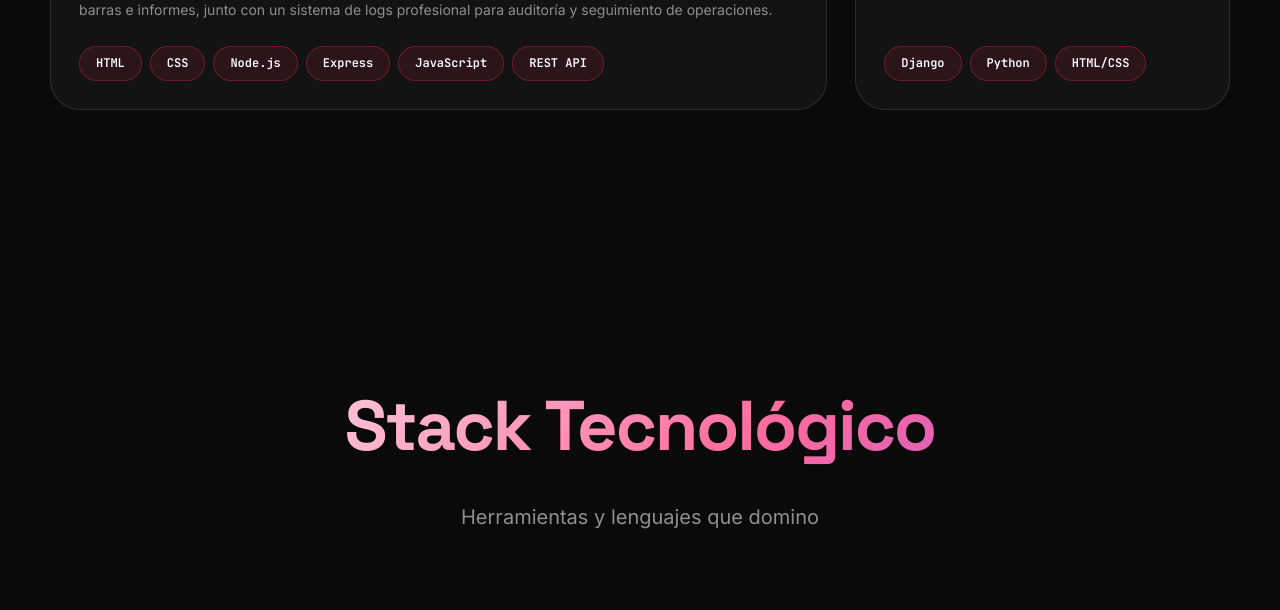
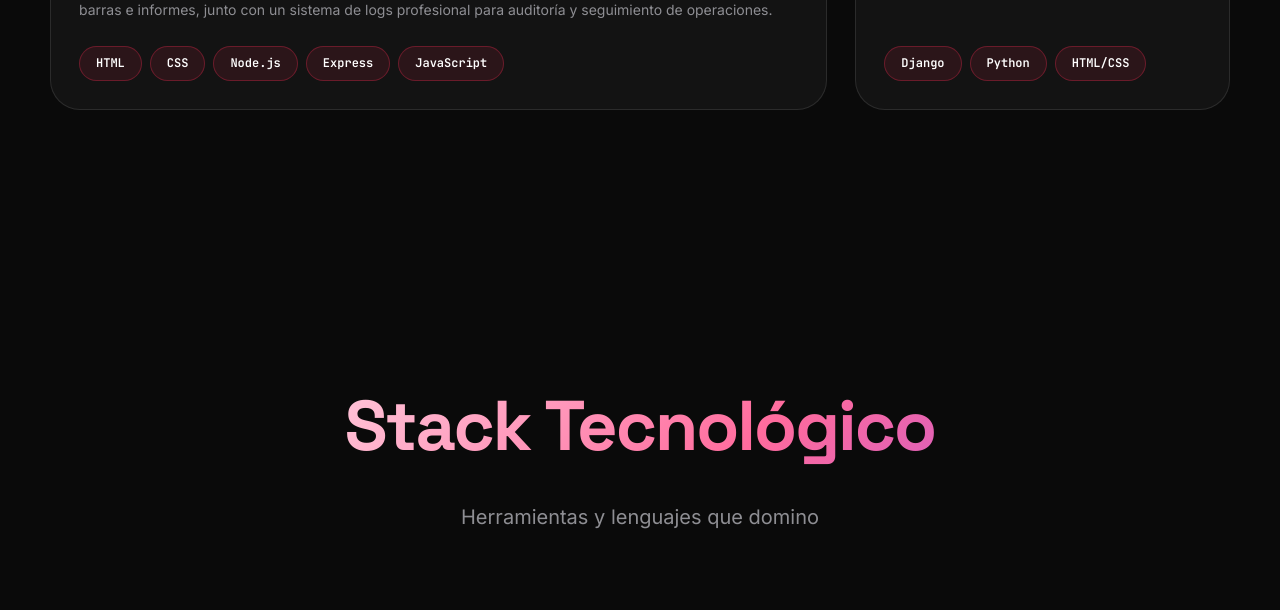
Before and after one commit to Vimen1803/portfoliov2, a plain HTML site: page index.html in a window 1280 px wide. Shown: the part 2914-3524 px from the top of the page. Drawn offline with Linux system fonts and the light colour scheme.

Commit message:
Update index.html

```diff
--- a/index.html
+++ b/index.html
@@ -2349,7 +2349,6 @@
             <span class="tech-badge">Node.js</span>
             <span class="tech-badge">Express</span>
             <span class="tech-badge">JavaScript</span>
-            <span class="tech-badge">REST API</span>
           </div>
         </div>
       </div>
```
